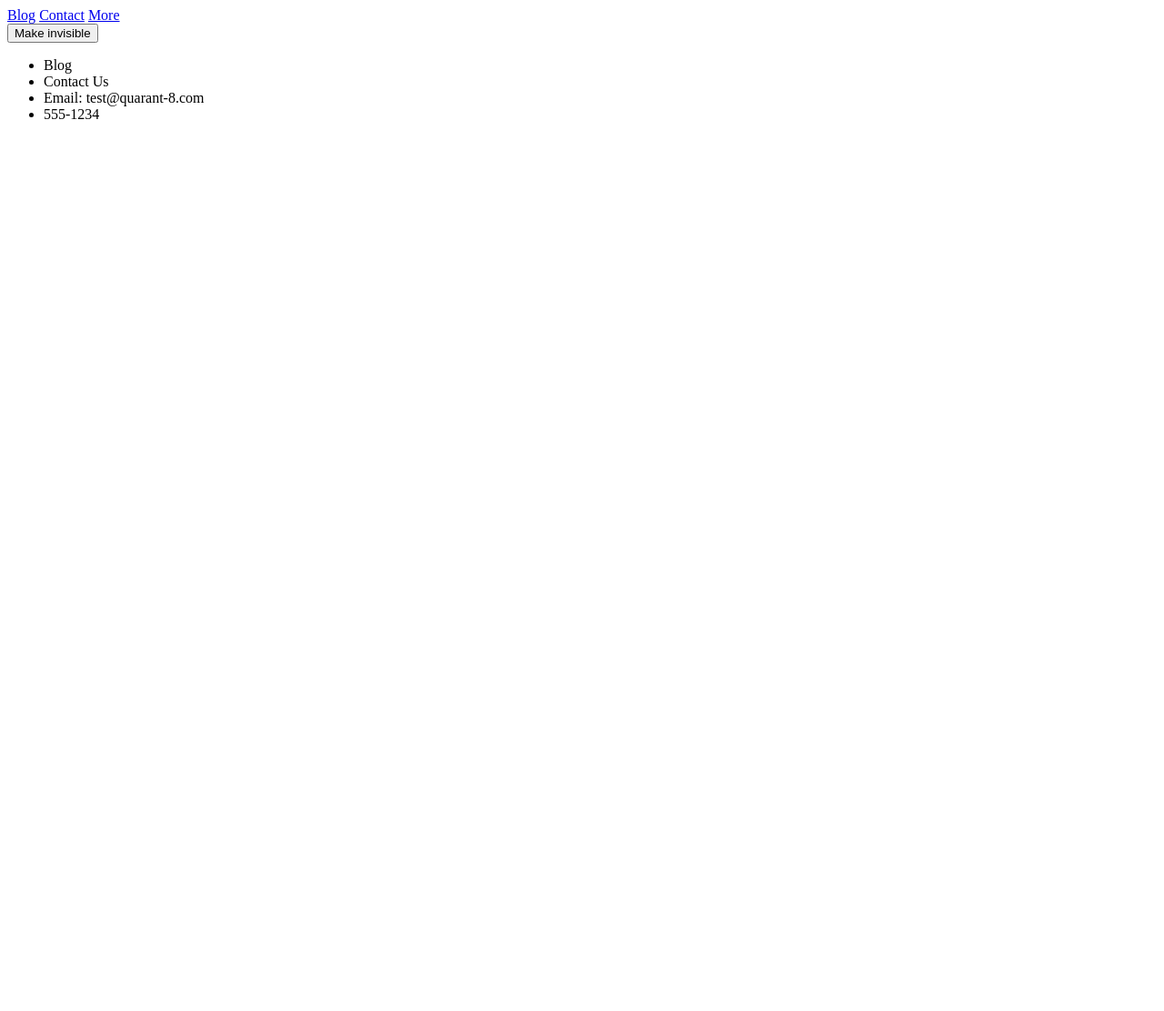
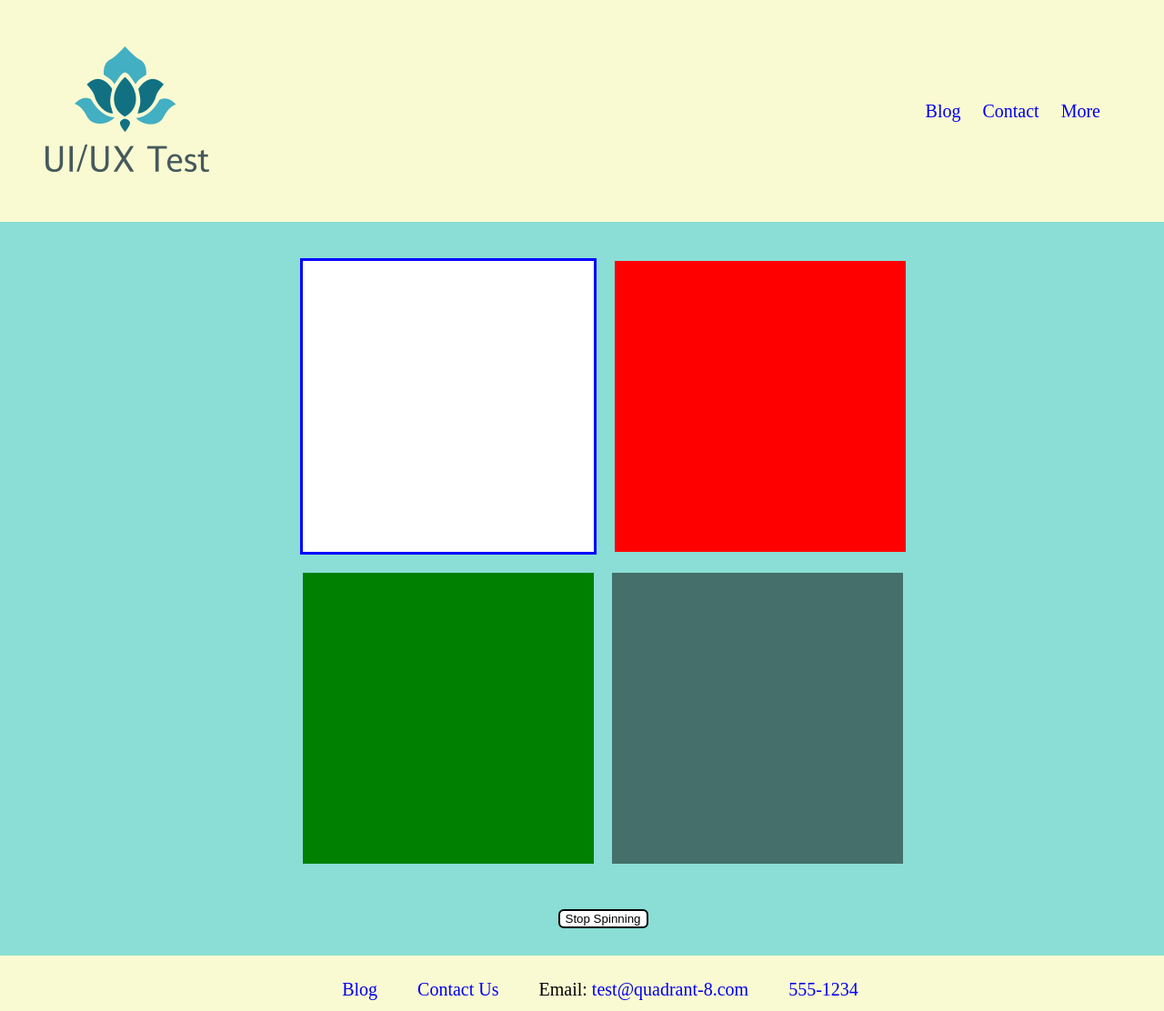
Before and after one commit to zj0hns0n/frontend-test, a plain HTML site: page index.html in a window 1280 px wide. Shown: the whole page at 91% size. Before the commit the page ends 800 px from the top, so only its background shows below. Drawn offline with Linux system fonts and the light colour scheme.

Commit message:
Test Submission
Completed the requirements for the Jr.  Frontend Developer Test.

```diff
--- a/index.html
+++ b/index.html
@@ -3,33 +3,46 @@
 <head>
     <link rel="stylesheet" type="text/css" href="style.css">
     <script src="main.js"></script>
+    <meta name="viewport" content="width=device-width, initial-scale=1">
 </head>
 
 <body>
     <header class="header">
-        <div class="logo-wrapper"></div>
+        <div class="logo-wrapper">
+            <img src="images/logo.png" alt="UI/UX Test Logo">
+        </div>
         <div class="menu-wrapper">
             <nav>
-                <a href="/">Blog</a>
-                <a href="/">Contact</a>
-                <a href="/">More</a>
+                <ul>
+                    <li><a href="#">Blog</a></li>
+                    <li><a href="#">Contact</a></li>
+                    <li><a href="#">More</a></li>
+                </ul>
             </nav>
         </div>
     </header>
     <section class="content">
-        <div class="outline-box box"></div>
-        <div class="solid-box box"></div>
-        <div class="diamond-box box"></div>
-        <div class="spinning-box box"></div>
-        <button>Make invisible</button>
+        <div class="grid">
+            <div class="row">
+                <div class="outline-box box"></div>
+                <div class="solid-box box"></div>
+            </div>
+            <div class="row">
+                <div class="diamond-box box"></div>
+                <div id="spinBox" class="spinning-box box"></div>
+            </div>
+            <div class="row">
+                <button id="spinBtn" onclick="spinner()">Stop Spinning</button>
+            </div>
+        </div>
     </section>
     <footer class="footer">
         <div class="footer-links">
             <ul>
-                <li>Blog</li>
-                <li>Contact Us</li>
-                <li>Email: test@quarant-8.com</li>
-                <li>555-1234</li>
+                <li><a href="#">Blog</a></li>
+                <li><a href="#">Contact Us</a></li>
+                <li>Email: <a href="mailto:test@quadrant-8.com">test@quadrant-8.com</a></li>
+                <li><a href="tel:+14438789030">555-1234</a></li>
             </ul>
         </div>
     </footer>
--- a/main.js
+++ b/main.js
@@ -0,0 +1,11 @@
+function spinner() {
+  var x = document.getElementById("spinBtn");
+  var y = document.getElementById("spinBox");
+  if(x.innerText === "Stop Spinning"){
+    x.innerText = "Start Spinning";
+  }
+  else{
+    x.innerText = "Stop Spinning";
+  }
+  y.classList.toggle("stop");
+}
--- a/style.css
+++ b/style.css
@@ -0,0 +1,136 @@
+html {
+	width: 100%;
+	height: 100%;
+	margin: 0;
+}
+
+body {
+	width: 100%;
+	height: 100%;
+	margin: 0;
+}
+
+header {
+	width: 100%;
+	display: flex;
+	background: lightgoldenrodyellow;
+	align-items: center;
+	padding: 20px 0;
+}
+
+nav {
+	float: right;
+	padding-right: 60px;
+}
+
+a {
+	text-decoration: none;
+}
+
+section {
+	display: inline-flex;
+	width: inherit;
+	background: #8aded5;
+	padding: 30px 0;
+}
+
+button {
+	margin-top: 40px;
+	background-color: white;
+	color: black;
+	border: 2px solid #000;
+	border-radius: 6px;
+}
+
+button:hover {
+  background-color: #000;
+  color: white;
+}
+
+footer {
+	background: lightgoldenrodyellow;
+}
+
+li {
+	list-style: none;
+	display: inline;
+	font-size: 20px;
+	padding: 10px;
+}
+
+.logo-wrapper {
+	padding-left: 40px;
+}
+
+.menu-wrapper {
+	width: 100%;
+}
+
+.grid {
+    margin: 0;
+}
+.row {
+    display: flex;
+    padding-left: 25vw;
+    align-items: center;
+    justify-content: center;
+}
+
+.box {
+	position: relative;
+	width: 25vw;
+	height: 25vw;
+	background: #fff;
+	margin: 10px;
+
+}
+
+.box:hover {
+	box-shadow: 10px 10px 10px grey;
+}
+
+.outline-box {
+	border-style: solid;
+	border-color: blue;
+}
+
+.solid-box {
+	background: red;
+	clear: both;
+}
+
+.diamond-box {
+	transform: rotate(90deg);
+	background: green;
+}
+
+.spinning-box {
+	  background-color: black;
+	  opacity: 0.5;
+	  animation-name: spin;
+	  animation-duration: 4000ms;
+	  animation-iteration-count: infinite;
+	  animation-timing-function: linear;
+}
+
+.stop {
+  animation-play-state: paused;
+}
+
+@keyframes spin {
+    from {
+        transform:rotate(0deg);
+    }
+    to {
+        transform:rotate(360deg);
+    }
+}
+
+.footer-links {
+	text-align: center;
+	padding: 10px 10px;
+}
+
+.footer-links ul li {
+	padding: 10px 20px;
+}
```
